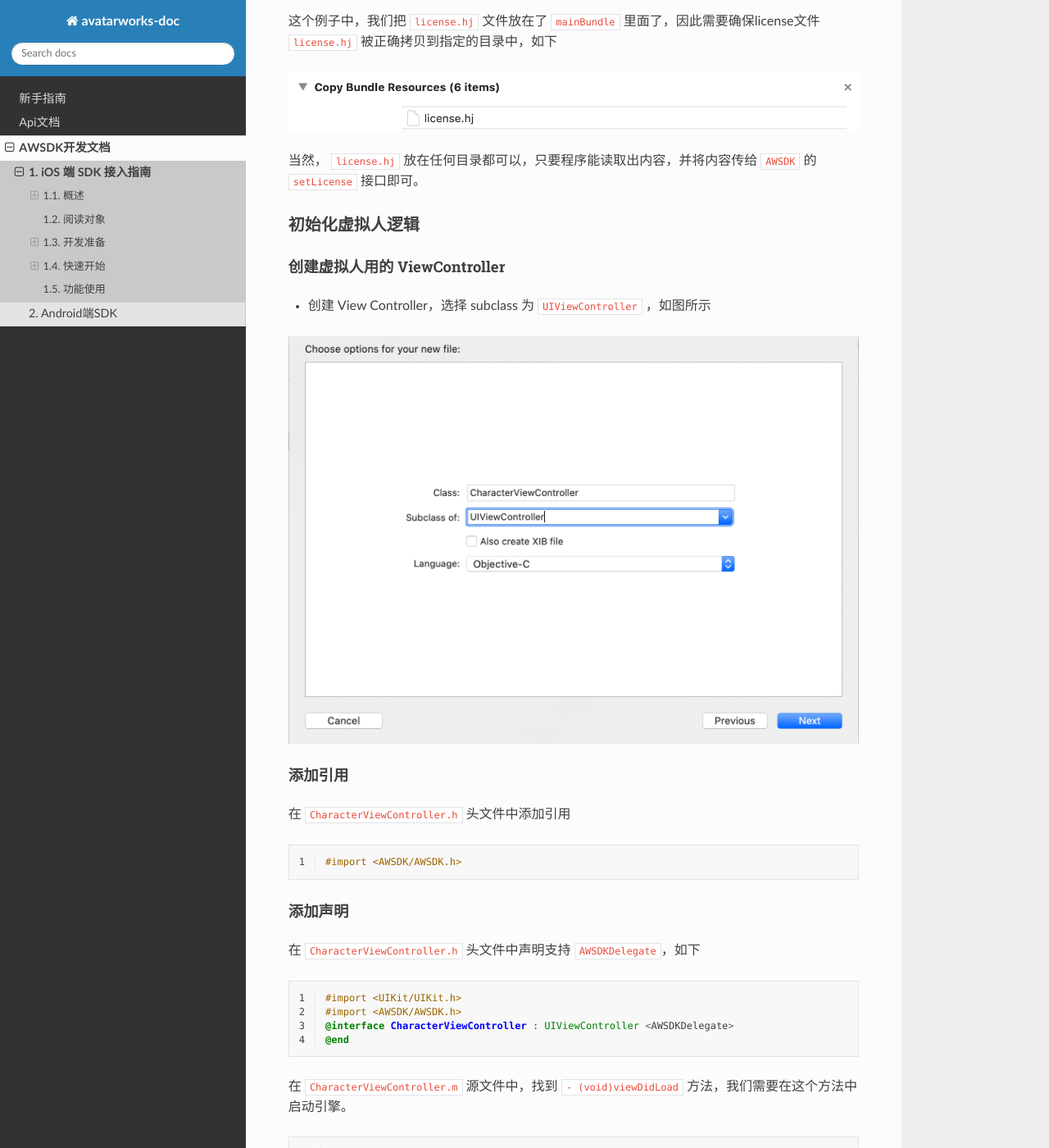
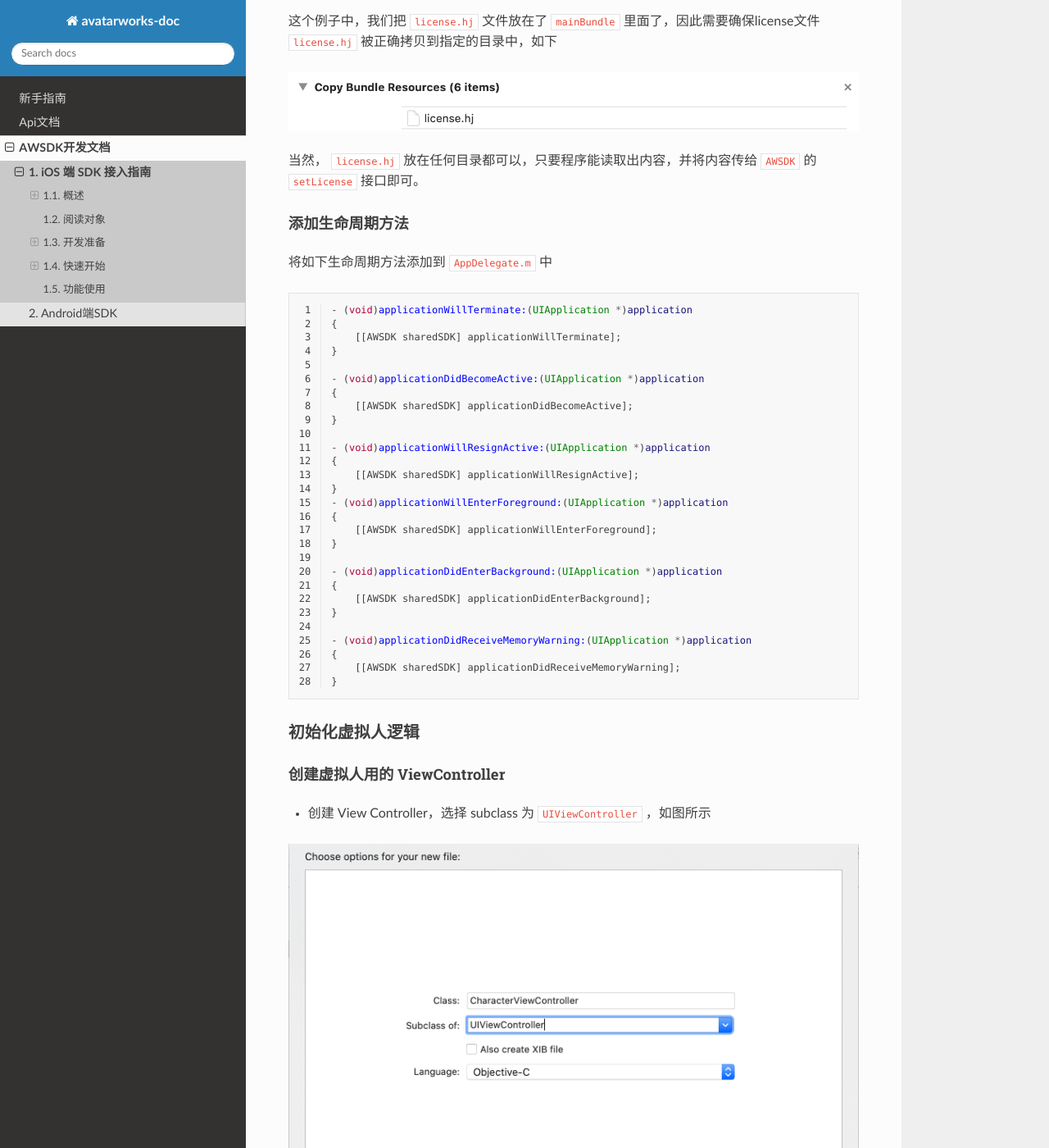
Before and after one commit to avatarworks/doc, a Sphinx documentation site: the page built from source/awsdk/ios.rst, in a window 1280 px wide and 1400 px high, scrolled down 2656 px. Shown: the whole window at 82% size. Built offline with Sphinx 7.4.7 and the Read the Docs theme 2.0.0, drawn with Linux system fonts in a browser that asks for light colours.

Commit message:
Update ios.rst

```diff
--- a/source/awsdk/ios.rst
+++ b/source/awsdk/ios.rst
@@ -93,6 +93,42 @@ SDK需要取得有效的license文件才可以使用，为此，我们可以在
 .. image:: /_static/img/awsdk_license_bundle.png
 
 当然， ``license.hj`` 放在任何目录都可以，只要程序能读取出内容，并将内容传给 ``AWSDK`` 的 ``setLicense`` 接口即可。
+
+添加生命周期方法
+^^^^^^^^^^^^
+将如下生命周期方法添加到 ``AppDelegate.m`` 中
+
+.. code-block:: objc
+   :linenos:
+
+   - (void)applicationWillTerminate:(UIApplication *)application
+   {
+       [[AWSDK sharedSDK] applicationWillTerminate];
+   }
+
+   - (void)applicationDidBecomeActive:(UIApplication *)application
+   {
+       [[AWSDK sharedSDK] applicationDidBecomeActive];
+   }
+
+   - (void)applicationWillResignActive:(UIApplication *)application
+   {
+       [[AWSDK sharedSDK] applicationWillResignActive];
+   }
+   - (void)applicationWillEnterForeground:(UIApplication *)application
+   {
+       [[AWSDK sharedSDK] applicationWillEnterForeground];
+   }
+
+   - (void)applicationDidEnterBackground:(UIApplication *)application
+   {
+       [[AWSDK sharedSDK] applicationDidEnterBackground];
+   }
+
+   - (void)applicationDidReceiveMemoryWarning:(UIApplication *)application
+   {
+       [[AWSDK sharedSDK] applicationDidReceiveMemoryWarning];
+   }
 
 初始化虚拟人逻辑
 ~~~~~~~~~~~
```
